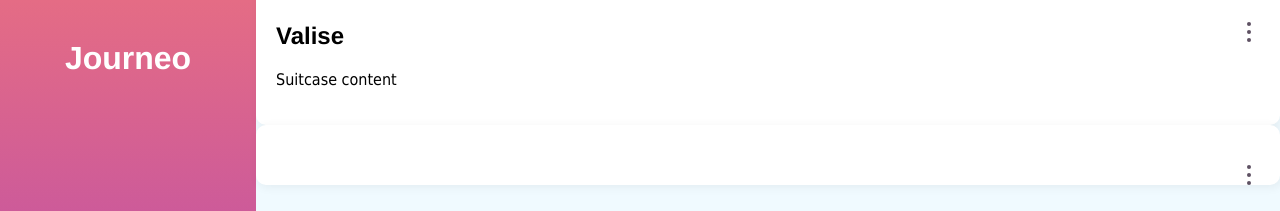
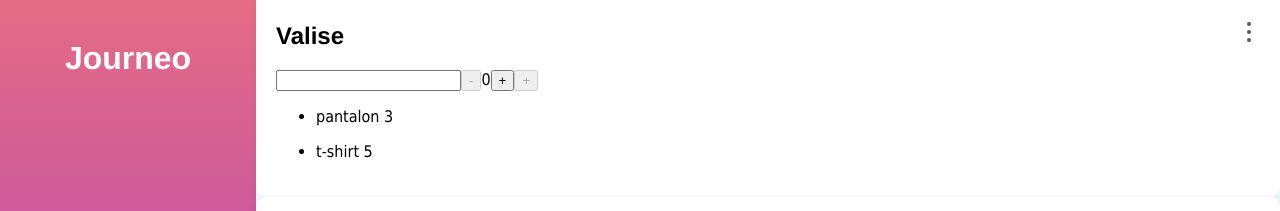
Before and after one commit to JuifEtienne/TeamBurtonWeb2018, a React app in the folder frontend/: page / in a window 1280 px wide. Shown: the part 133-344 px from the top of the page. Built offline with nearby package versions, Linux system fonts and the light colour scheme; no server answers.

Commit message:
updated suitcase module => almost finish

```diff
--- a/frontend/src/components/Suitcase.jsx
+++ b/frontend/src/components/Suitcase.jsx
@@ -1,10 +1,60 @@
 import React from 'react';
+import SuitcaseItem from './SuitcaseItem.jsx'
 
 export default class Suitcase extends React.Component {
+	constructor(props){
+        super(props)
+        this.state = {
+        	currentNum: 0,
+        	currentName: "",
+            suitcase: [
+            	{name:"pantalon", number:3},
+            	{name:"t-shirt", number:5}
+            ]
+        };
+    }
+
+    addToSuitcase(event){
+    	event.preventDefault();
+
+    	var tempObj = {name: this.state.currentName, number: this.state.currentNum}
+
+		this.setState({suitcase: [...this.state.suitcase, tempObj] });
+
+		this.state.currentNum = 0;
+		this.state.currentName = "";
+	}
+
+	decreaseNum(){
+		this.setState(prevState => ({currentNum: prevState.currentNum-1}));
+
+	}
+
+	increaseNum(){
+		this.setState(prevState => ({currentNum: prevState.currentNum+1}));
+
+	}
+
+	setCurrentName(event){
+		this.setState({currentName: event.target.value});
+	}
+
   render() {
     return (
      <div>
-        <p>Suitcase content</p>
+     	<form className="suitcase" onSubmit={(e) => this.addToSuitcase(e)} >
+	        <input type="text" name="name" value={this.state.currentName} onChange={(e) => this.setCurrentName(e)}/>
+
+	        <input type="button" value="-" name="less" onClick={() => this.decreaseNum()}  disabled={this.state.currentNum == 0 ? 'disabled' : null}/>
+	        <span>{this.state.currentNum}</span>
+	        <input type="button" value="+" name="more" onClick={() => this.increaseNum()} />
+
+	        <input type="submit" value="+" disabled={this.state.currentNum == 0 || this.state.currentName === "" ? 'disabled' : null} />
+        </form>
+
+        <ul>
+        	{this.state.suitcase.map((item) => <SuitcaseItem name={item.name} number={item.number} />) }
+        </ul>
       </div>
     );
   }
--- /dev/null
+++ b/frontend/src/components/SuitcaseItem.jsx
@@ -0,0 +1,13 @@
+import React from 'react';
+
+export default class SuitcaseItem extends React.Component {
+  render() {
+    const {name, number} = this.props
+
+    return (
+     <li className='suitcaseItem'>
+      <p>{name} <span>{number}</span> </p>
+    </li>
+    );
+  }
+}
```
